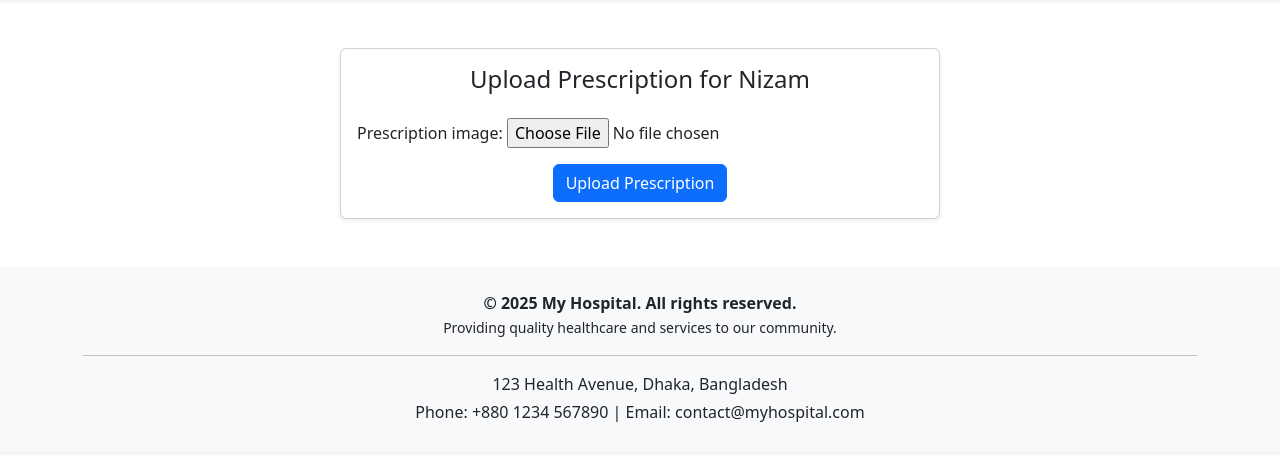
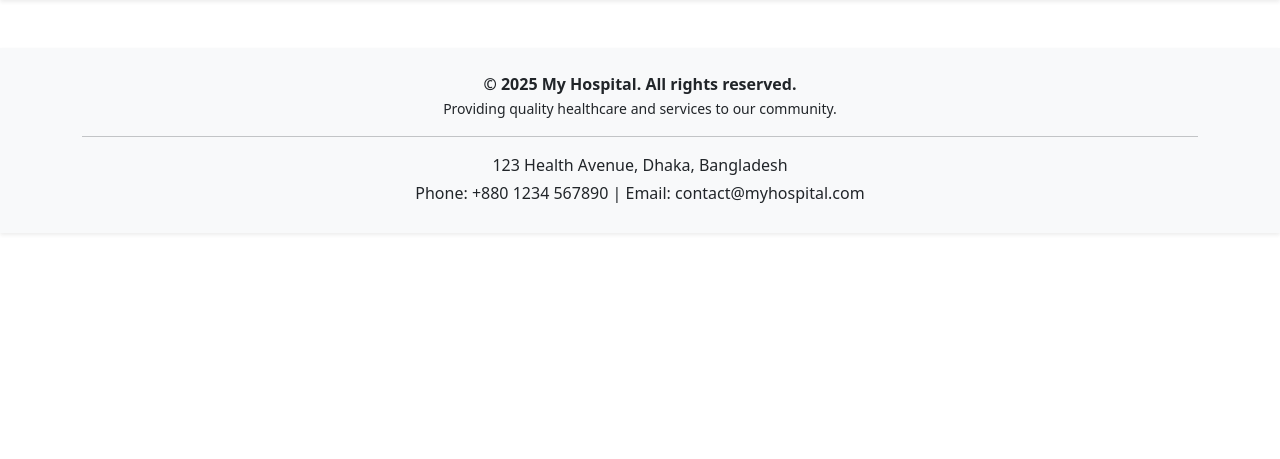
Before and after one commit to rakiburraj/Lab_302, a Django app: page /doctors/appointment/7/add-prescription/ in a window 1280 px wide. Shown: the part 136-595 px from the top of the page. Run offline with Django 5.2, Linux system fonts and the light colour scheme; a user stored in the database is signed in; data comes from the database, SQL or seed files in the repository.

Commit message:
Update add_prescription.html

```diff
--- a/templates/add_prescription.html
+++ b/templates/add_prescription.html
@@ -1,21 +1 @@
 {% extends 'base.html' %}
-
-{% block title %}Add Prescription{% endblock %}
-
-{% block content %}
-<div class="container mt-5">
-    <div class="card shadow-sm mx-auto" style="max-width: 600px;">
-        <div class="card-body">
-            <h4 class="card-title mb-4 text-center">Upload Prescription for {{ appointment.patient.name }}</h4>
-
-            <form method="post" enctype="multipart/form-data">
-                {% csrf_token %}
-                {{ form.as_p }}
-                <div class="text-center">
-                    <button type="submit" class="btn btn-primary">Upload Prescription</button>
-                </div>
-            </form>
-        </div>
-    </div>
-</div>
-{% endblock %}
```
